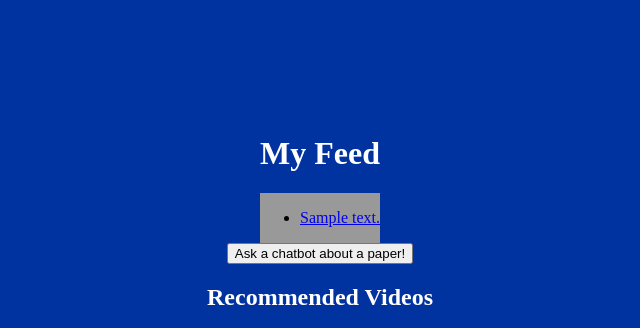
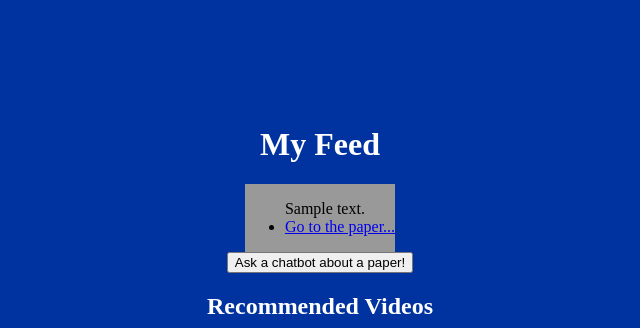
Before and after one commit to danyk20/SciFeed, a Flask app: template templates/feed.html in a window 1280 px wide. Shown: the part 86-414 px from the top of the page, without its empty margins (320-960 px from the left). Run offline with Flask 3, Linux system fonts and the light colour scheme; the template is opened without the code that fills it: most values are stand-ins (such as "Sample title", 1, 10 or a date in 2020).

Commit message:
better papers

```diff
--- a/templates/feed.html
+++ b/templates/feed.html
@@ -23,7 +23,9 @@
     <div class="container" style="background-color: #999999;">
         <ul>
             {% for item in papers %}
-                <li><a href="{{ item.url }}">{{ item.summary }}</a></li>
+            <div class="container" style="background-color: white; width: 150;"></div>
+                {{item.summary}}
+                <li><a href="{{ item.url }}"> Go to the paper...</a></li>
             {% endfor %}
         </ul>
     </div>
```
